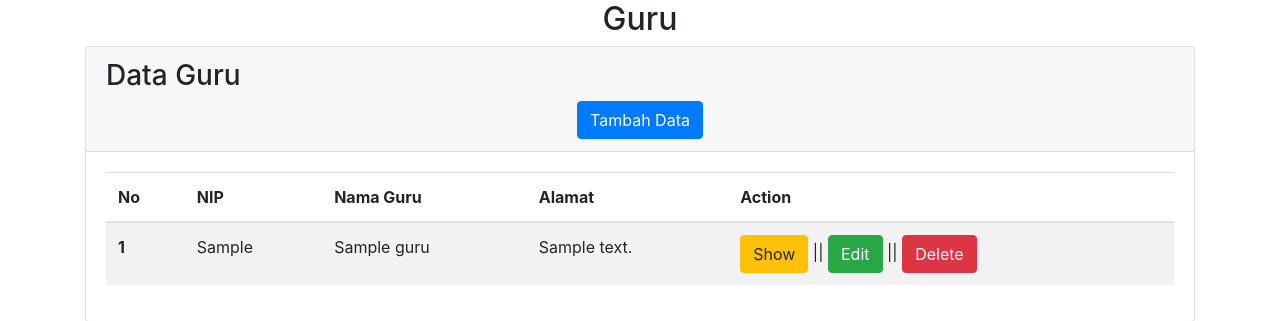
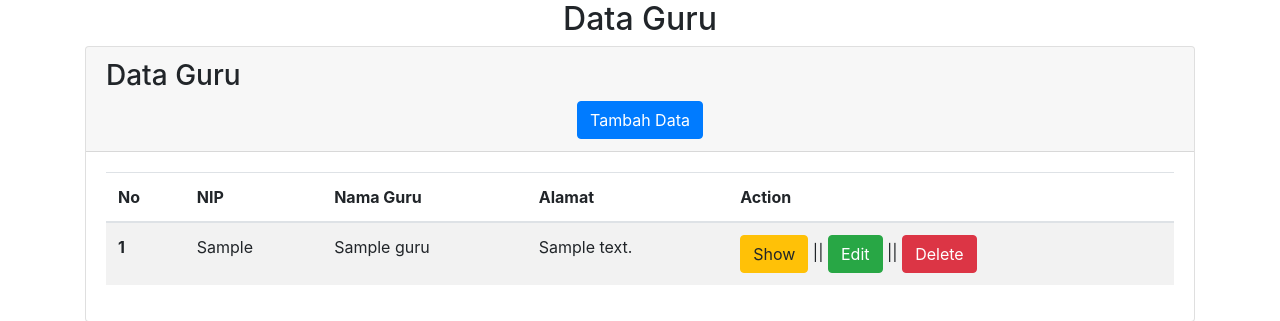
Before and after one commit to nabilapranatya/Day3PraPKL_ReviewOOP, a PHP site: page / in a window 1280 px wide. Shown: the part 56-377 px from the top of the page. Run offline with PHP 8.4, Linux system fonts and the light colour scheme; tables that the repository leaves empty or names only in its code hold one stand-in row (values such as "Sample post").

Commit message:
push projek

```diff
--- a/guru/index.php
+++ b/guru/index.php
@@ -31,7 +31,7 @@
         </div>
         </nav>
 
-        <center><h2>Guru</h2></center>
+        <center><h2>Data Guru</h2></center>
         <!-- CARDs -->
         <div class="container">
         <div class="card">
```
